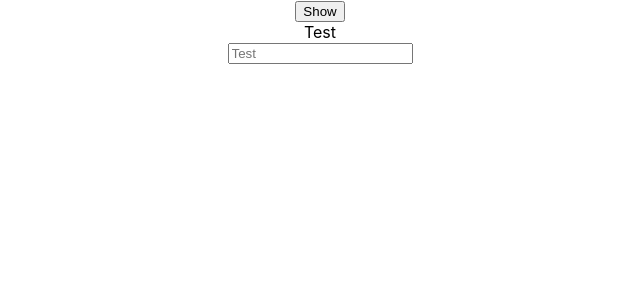
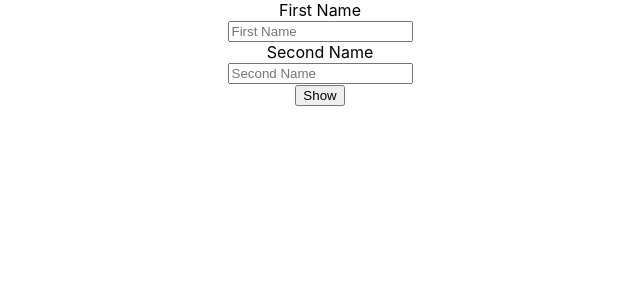
Before and after one commit to jsprute/react-form-creator, a React (Create React App) app: page / in a window 1280 px wide. Shown: the top 300 px of the page, without its empty margins (320-960 px from the left). Built offline with nearby package versions, Linux system fonts and the light colour scheme.

Commit message:
Attempting to create template - not complete

```diff
--- a/src/App.tsx
+++ b/src/App.tsx
@@ -1,23 +1,23 @@
-import React, {ChangeEvent, useState} from 'react';
+import React from 'react';
 import './App.css';
-import {JSTextBox} from './components/controls/jstextbox';
+import {JSForm} from './components/jsform';
+import {FormItem} from './models/formitem';
+
+// need to track on index of controls
+// create a different object dedicated for values (outside of template)
+// parent form should track template
+
 
 function App() {
 
-  const [value, updateValue] = useState("");
-
-  function handleShow(){
-    alert(value);
-  }
-
-  function handleChange(event: ChangeEvent<HTMLInputElement>) {
-    updateValue(event.target.value);
-  }
+  const form: FormItem[] = [
+    new FormItem("1","single-text","First Name","",[]),
+    new FormItem("2","single-text","Second Name","",[])
+  ];
 
   return (
     <div className="App">
-      <button type="button" onClick={() => handleShow()} > Show </button>
-        <JSTextBox label="Test" handleChange={handleChange} value={value} ></JSTextBox>
+      <JSForm label="My Form" items={form} />
     </div>
   );
 }
--- /dev/null
+++ b/src/components/controls/index.ts
@@ -0,0 +1 @@
+export * from './jstextbox';
--- a/src/components/controls/jstextbox.tsx
+++ b/src/components/controls/jstextbox.tsx
@@ -1,27 +1,35 @@
-import React, { FormEvent, useEffect, useState, ChangeEvent } from 'react';
+import React, { useEffect, useState, ChangeEvent } from 'react';
+import { isTemplateExpression } from 'typescript';
+import FormItem from '../../models/formitem'
 
 type Props = {
-    label: string;
-    handleChange: (event: ChangeEvent<HTMLInputElement>) => void;
-    value: string;
+    item: FormItem
 }
 
 export const JSTextBox = (props: Props) => {
 
+    const [value, updateValue] = useState(props.item);
+
     useEffect(() => {
     });
+
+    function handleChange(event: ChangeEvent<HTMLInputElement>) {
+        value.value = event.target.value;
+        updateValue(value);
+    }
+
 
     return (
     <div>
         <div>
-            {props.label}
+            {props.item.label}
         </div>
         <div>
         <input
             type="text"
-            placeholder={props.label}
-            value={props.value}
-            onChange={props.handleChange}
+            placeholder={props.item.label}
+            value={props.item.value}
+            onChange={handleChange}
         />
         </div>
     </div>
--- /dev/null
+++ b/src/components/jsform.tsx
@@ -0,0 +1,33 @@
+import React, {ChangeEvent, useEffect} from 'react';
+import { JSTextBox } from './controls';
+import { FormItem } from '../models/formitem';
+
+type Props = {
+    label: string,
+    items: FormItem[]
+}
+
+export const JSForm = (props: Props) => {
+
+    useEffect(() => {
+    });
+
+    function handleShow(){
+        alert(props.items[0].value);
+    }
+
+
+    const formItems = [];
+
+    for (let item of props.items) {
+      formItems.push(<JSTextBox key={item.id} item={item} ></JSTextBox>);
+    }
+
+    return (
+    <div>
+        {formItems}
+        <button type="button" onClick={() => handleShow()} > Show </button>
+    </div>
+    );
+
+}
--- /dev/null
+++ b/src/models/formitem.ts
@@ -0,0 +1,29 @@
+
+export class FormItem {
+
+        constructor(
+                private _id: string,
+                private _type: string,
+                private _label: string,
+                private _value: string,
+                private _items: FormItem[],
+        ) {}
+
+        get id(): string {return this._id;}
+        set id(id: string) {this._id = id;}
+
+        get type(): string {return this._type;}
+        set type(type: string) {this._type = type;}
+
+        get label(): string {return this._label;}
+        set label(label: string) {this._label = label;}
+
+        get value(): string {return this._value;}
+        set value(value: string) {this._value = value;}
+
+        get items(): FormItem[] {return this._items;}
+        set items(items: FormItem[]) {this._items = items;}
+
+}
+
+export default FormItem;
```
Also changed, not shown: 2 other files (tests, documents, lock files or other folders).
